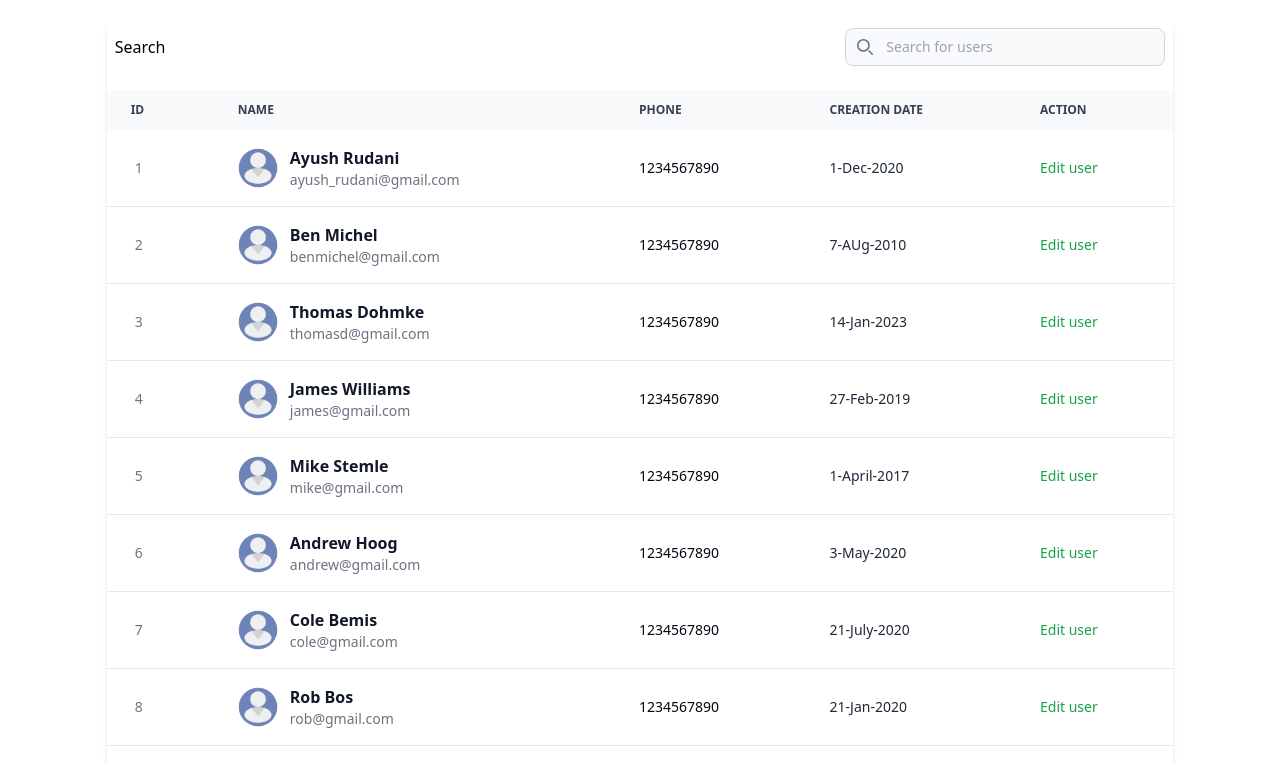
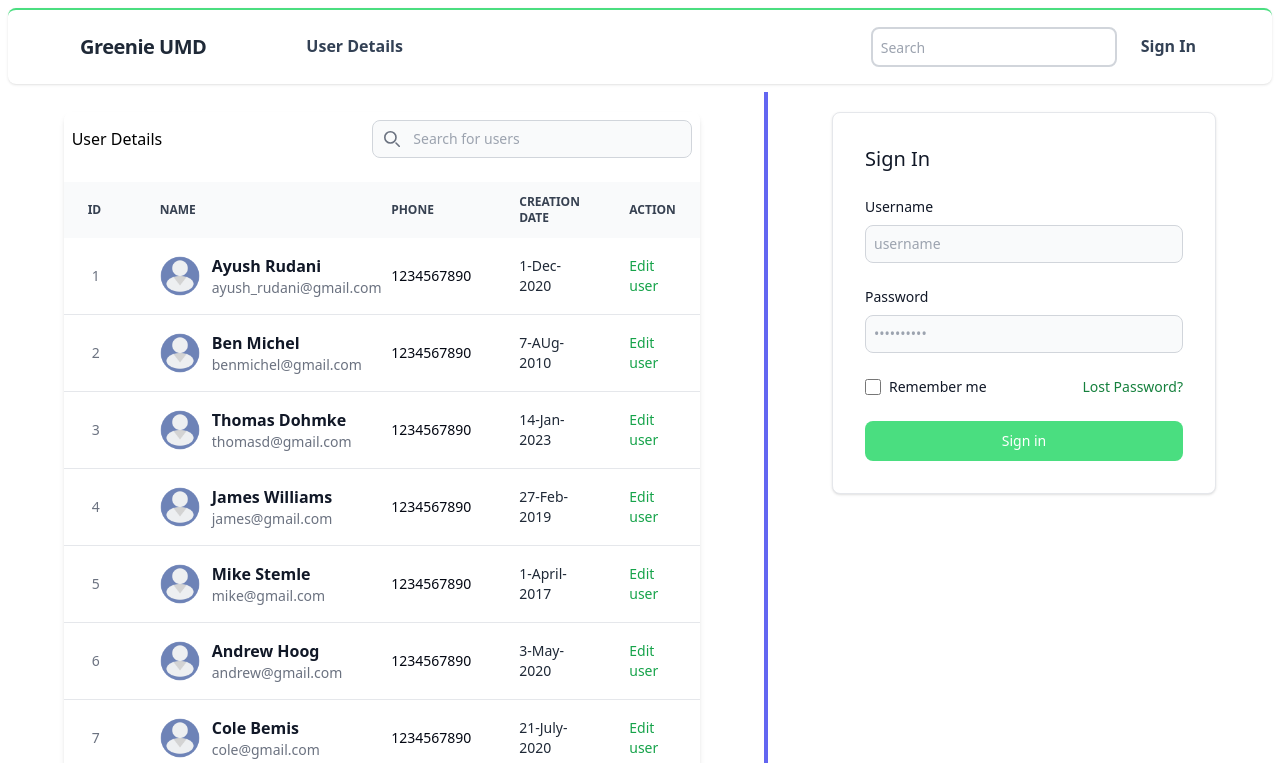
Before and after one commit to ayush-rudani/greenie_umd, a Next.js app: page / in a window 1280 px wide. Shown: the top 763 px of the page. Built offline with nearby package versions, Linux system fonts and the light colour scheme.

Commit message:
Added dashboard component with split view. Resturcture files

```diff
--- a/src/pages/AcCreation.js
+++ b/src/components/AcCreation.js
@@ -1,4 +1,5 @@
 import React, { useState } from 'react';
+import NavBar from "@/components/NavBar";
 
 export default function () {
 
@@ -17,7 +18,8 @@ export default function () {
     };
 
     return (
-        <>
+        <div>
+            {/* <NavBar /> */}
             <div className="w-full max-w-sm p-4 mx-auto sm:p-6 md:p-8 mt-5  bg-white border border-gray-200 rounded-lg shadow">
                 <form className="space-y-6" action="#">
                     <h5 className="text-xl font-medium text-gray-900 ">
@@ -93,6 +95,6 @@ export default function () {
                     </button>
                 </form>
             </div>
-        </>
+        </div>
     );
 };
--- a/src/components/NavBar.js
+++ b/src/components/NavBar.js
@@ -9,7 +9,7 @@ export default function () {
             className="flex items-center justify-between flex-wrap bg-white py-4 lg:px-12 shadow border-solid border-t-2 border-green-400 backdrop-filter backdrop-blur-xl rounded-lg m-2">
             <div className="flex justify-between lg:w-auto w-full lg:border-b-0 pl-6 pr-2 border-solid border-b-2 border-gray-300 pb-5 lg:pb-0">
                 <div className="flex items-center flex-shrink-0 text-gray-800 mr-16">
-                    <span className="font-semibold text-xl tracking-tight">Greenie UMD</span>
+                    <Link href="/" className="font-semibold text-xl tracking-tight">Greenie UMD</Link>
                 </div>
                 <div className="block lg:hidden ">
                     <button
@@ -21,7 +21,7 @@ export default function () {
 
             <div className="menu w-full lg:block flex-grow lg:flex lg:items-center lg:w-auto lg:px-3 px-8">
                 <div className="text-md font-bold text-slate-700 lg:flex-grow">
-                    <Link href="#responsive-header"
+                    <Link href="/UserDetail"
                         className="block group mt-4 lg:inline-block lg:mt-0 hover:text-green-400 px-4 py-2 rounded  mr-2">
                         User Details
                         <div className="bg-green-400 h-[2px] w-0 group-hover:w-full transition-all duration-500"></div>
@@ -35,17 +35,16 @@ export default function () {
                         type="search" name="search" placeholder="Search" />
                     <button type="submit" className="absolute right-0 top-0 mt-3 mr-2">                    </button>
                 </div>
-                <div className="flex ">
-                    <Link href="#"
-                        className="block group text-md px-4 py-2 rounded text-slate-700 ml-2 font-bold hover:text-green-400 mt-4 lg:mt-0">Sign
-                        in
+                <div className="flex">
+                    <Link href="/AcCreation"
+                        className="block group text-md px-4 py-2 rounded text-slate-700 ml-2 font-bold hover:text-green-400 mt-4 lg:mt-0">Sign In
                         <div className="bg-green-400 h-[2px] w-0 group-hover:w-full transition-all duration-500"></div>
                     </Link>
-
-                    <Link href="#"
+                    {/*
+                    <Link href="/AcCreation"
                         className="block group text-md px-4 ml-2 py-2 rounded text-slate-700 font-bold hover:text-green-400 mt-4 lg:mt-0">login
                         <div className="bg-green-400 h-[2px] w-0 group-hover:w-full transition-all duration-500"></div>
-                    </Link>
+                    </Link> */}
 
                 </div>
             </div>
--- a/src/pages/UserDetail.js
+++ b/src/components/UserDetail.js
@@ -1,7 +1,7 @@
 import Loading from '@/components/Loading';
 import React from 'react';
 import { useState, useEffect } from "react";
-
+import NavBar from "@/components/NavBar";
 
 export default function UserDetail() {
     const [isLoading, setIsLoading] = useState(true);
@@ -38,10 +38,11 @@ export default function UserDetail() {
     }
 
     return (
-        <>
+        <div>
+            {/* <NavBar /> */}
             <div className="relative overflow-x-auto shadow-md sm:rounded-lg m-5 w-5/6 mx-auto">
                 <div className="flex items-center justify-between flex-column flex-wrap md:flex-row space-y-4 md:space-y-0 pb-4 bg-white  m-2">
-                    <label htmlFor="table-search">Search</label>
+                    <label htmlFor="table-search">User Details</label>
                     <div className="relative">
                         <div className="absolute inset-y-0 rtl:inset-r-0 start-0 flex items-center ps-3 pointer-events-none">
                             <svg className="w-4 h-4 text-gray-500" aria-hidden="true" fill="none" viewBox="0 0 20 20">
@@ -140,6 +141,6 @@ export default function UserDetail() {
                 )
             }
 
-        </>
+        </div>
     )
 }
--- /dev/null
+++ b/src/components/dashboard.js
@@ -0,0 +1,19 @@
+import React from 'react'
+import AcCreation from "./AcCreation";
+import UserDetail from "./UserDetail";
+import Loading from "@/components/Loading";
+
+export default function Dashboard() {
+    return (
+        <>
+            <div style={{ display: 'flex', flexDirection: 'row' }}>
+                <div style={{ width: '60%' }} className="border-r-4 border-indigo-500">
+                    <UserDetail />
+                </div>
+                <div style={{ width: '40%' }}>
+                    <AcCreation />
+                </div>
+            </div>
+        </>
+    )
+}
--- a/src/pages/_app.js
+++ b/src/pages/_app.js
@@ -1,5 +1,11 @@
+import NavBar from '@/components/NavBar'
 import '@/styles/globals.css'
 
 export default function App({ Component, pageProps }) {
-    return <Component {...pageProps} />
+    return (
+        <>
+            <NavBar />
+            <Component {...pageProps} />
+        </>
+    )
 }
--- a/src/pages/index.js
+++ b/src/pages/index.js
@@ -1,18 +1,20 @@
-import NavBar from "@/components/NavBar";
 import Link from "next/link";
 import { useRouter } from "next/router";
-import AcCreation from "./AcCreation";
-import UserDetail from "./UserDetail";
+import AcCreation from "../components/AcCreation";
+import UserDetail from "../components/UserDetail";
+import NavBar from "@/components/NavBar";
 import Loading from "@/components/Loading";
+import Dashboard from "../components/dashboard";
 
 
 function Home() {
     const router = useRouter();
     return (
         <>
+            <Dashboard />
             {/* <NavBar /> */}
             {/* <AcCreation /> */}
-            <UserDetail />
+            {/* <UserDetail /> */}
             {/* <Loading /> */}
         </>
     );
```
